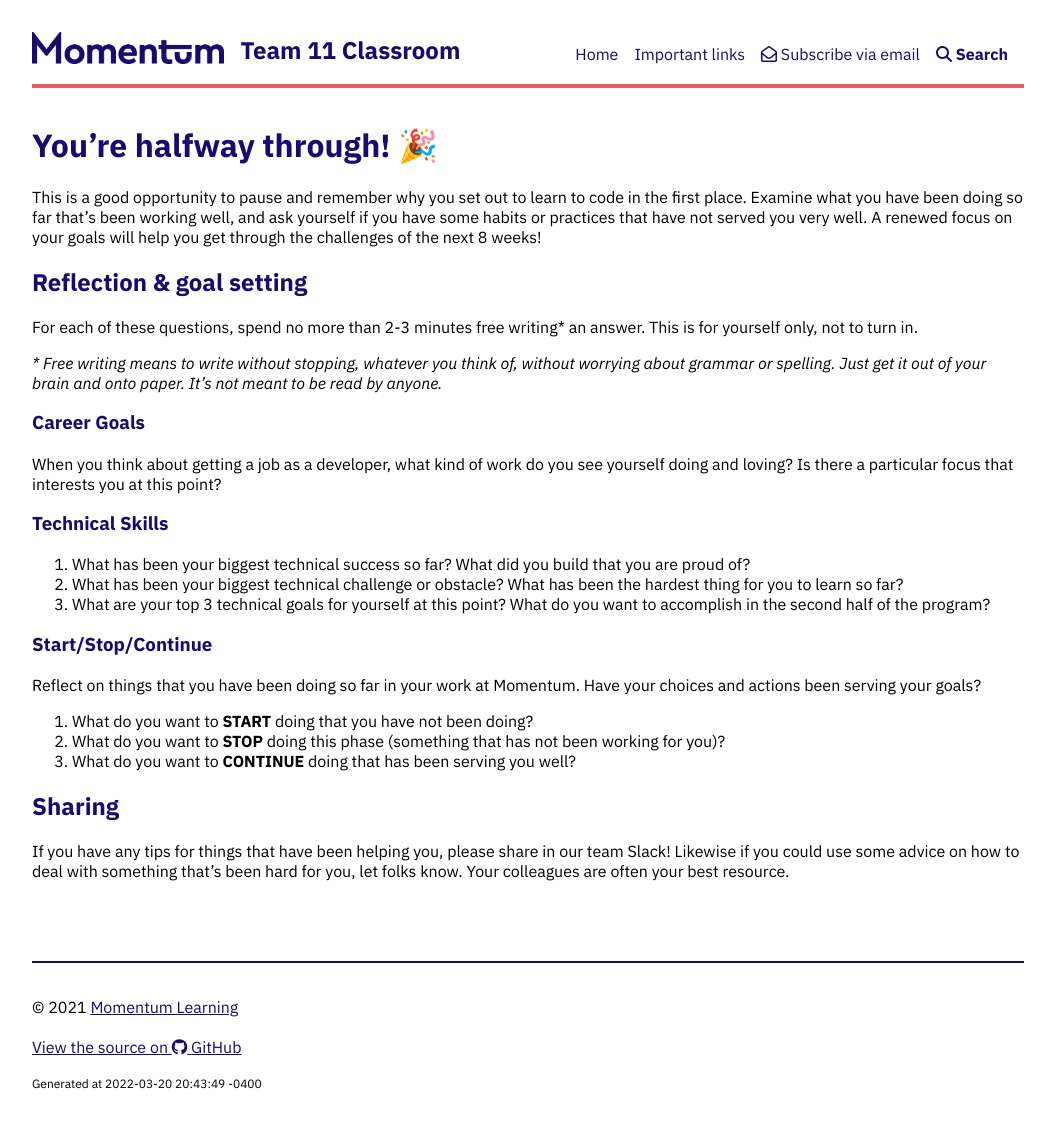
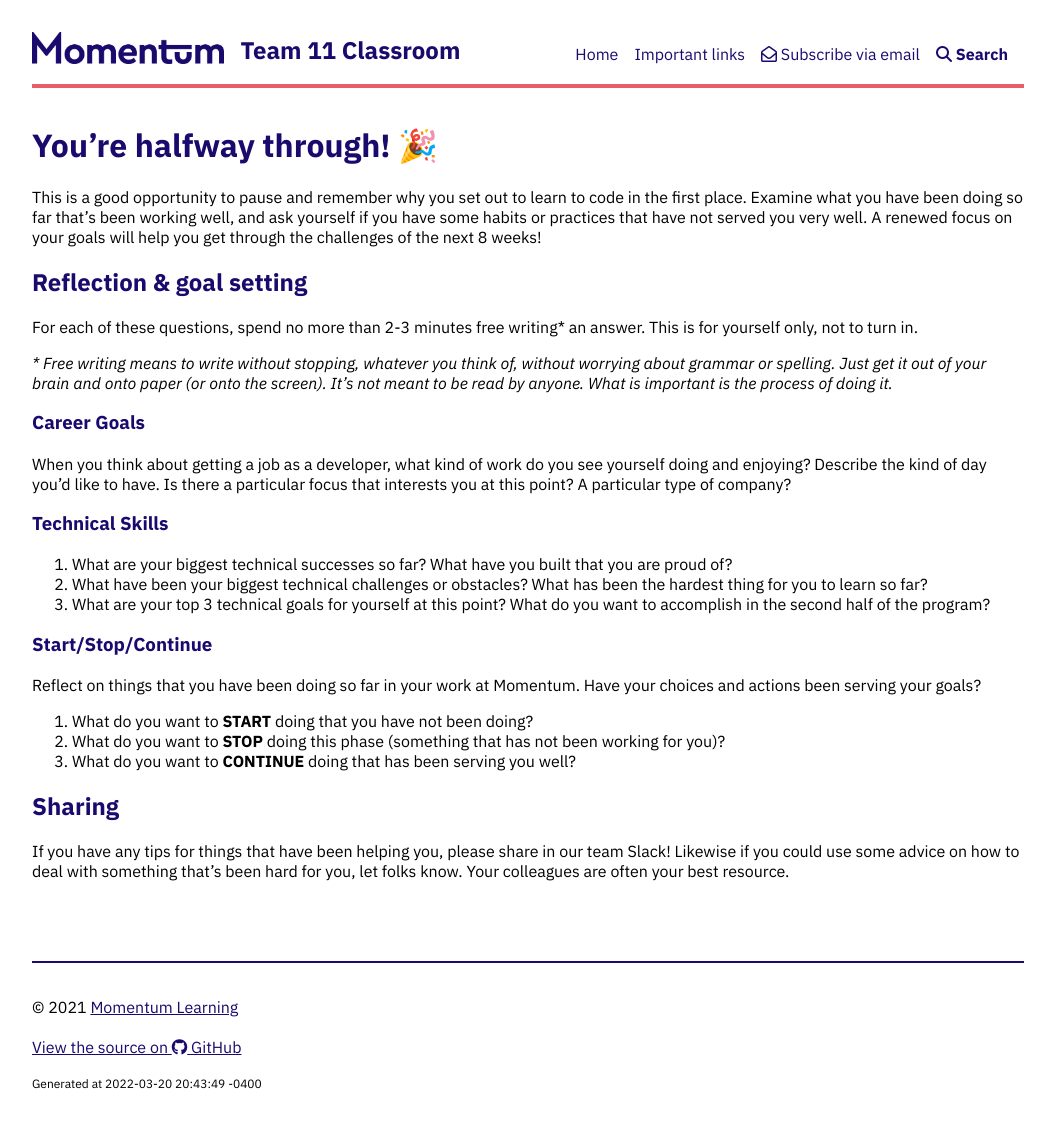
Before and after one commit to Momentum-Team-15/momentum-team-15.github.io, a Jekyll site: the page built from goals-reflection.md, in a window 1280 px wide. Shown: the whole page, without its empty margins (112-1167 px from the left). Built offline with Jekyll 4.4.1, drawn with Linux system fonts in a browser that asks for light colours; nearby versions of some CDN libraries; our own code applies the rules of GitHub Pages for plain Markdown files.

Commit message:
Update goals reflection

```diff
--- a/goals-reflection.md
+++ b/goals-reflection.md
@@ -6,16 +6,16 @@ This is a good opportunity to pause and remember why you set out to learn to cod
 
 For each of these questions, spend no more than 2-3 minutes free writing* an answer. This is for yourself only, not to turn in.
 
- _* Free writing means to write without stopping, whatever you think of, without worrying about grammar or spelling. Just get it out of your brain and onto paper. It's not meant to be read by anyone._
+ _* Free writing means to write without stopping, whatever you think of, without worrying about grammar or spelling. Just get it out of your brain and onto paper (or onto the screen). It's not meant to be read by anyone. What is important is the process of doing it._
 
 ### Career Goals
 
-When you think about getting a job as a developer, what kind of work do you see yourself doing and loving? Is there a particular focus that interests you at this point?
+When you think about getting a job as a developer, what kind of work do you see yourself doing and enjoying? Describe the kind of day you'd like to have. Is there a particular focus that interests you at this point? A particular type of company?
 
 ### Technical Skills
 
-1. What has been your biggest technical success so far? What did you build that you are proud of?
-2. What has been your biggest technical challenge or obstacle? What has been the hardest thing for you to learn so far?
+1. What are your biggest technical successes so far? What have you built that you are proud of?
+2. What have been your biggest technical challenges or obstacles? What has been the hardest thing for you to learn so far?
 3. What are your top 3 technical goals for yourself at this point? What do you want to accomplish in the second half of the program?
 
 ### Start/Stop/Continue
```
